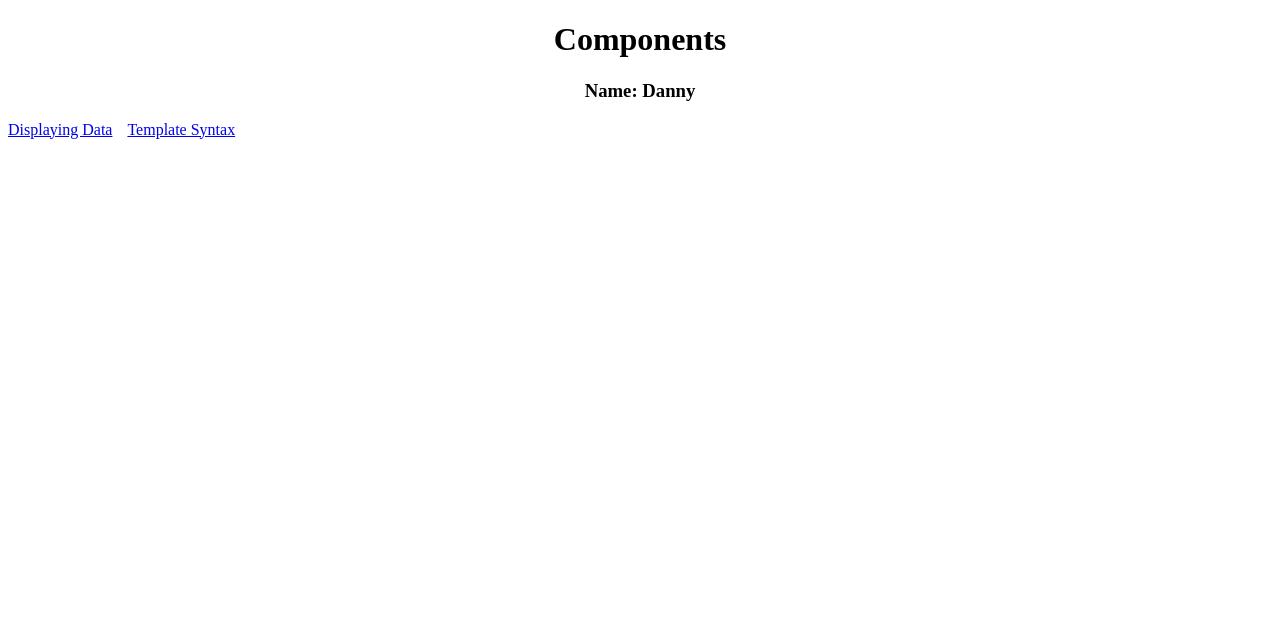
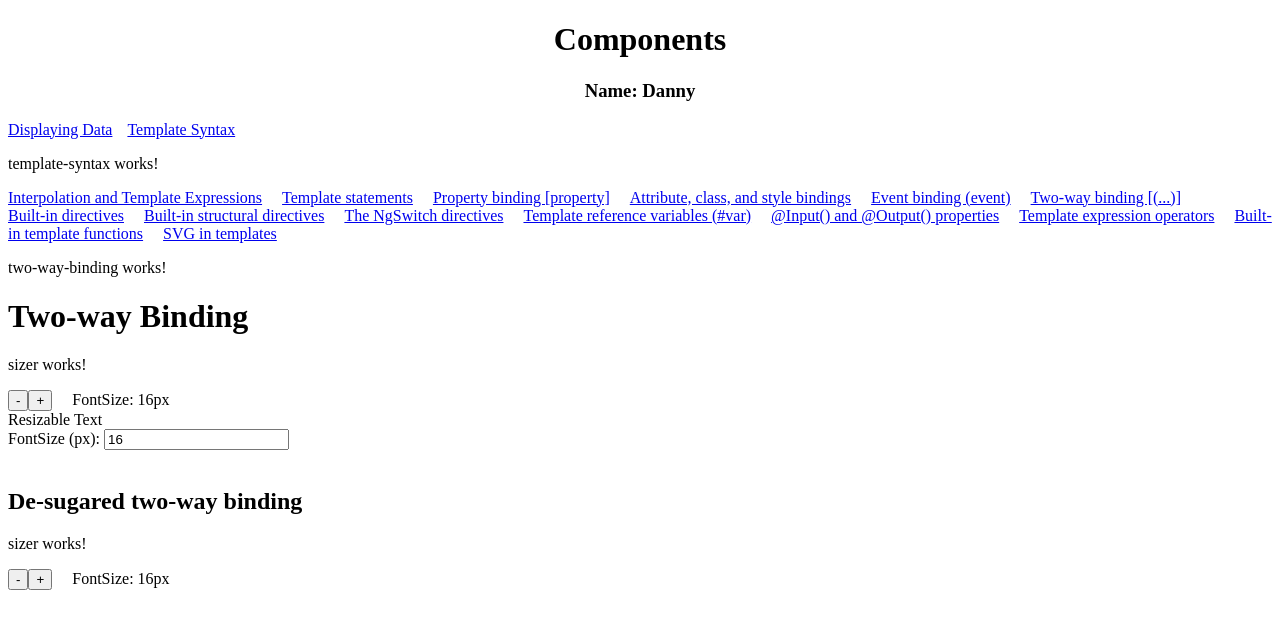
Before and after one commit to duannd/angular2, an Angular app in the folder components/: page /template-syntax/two-way-binding in a window 1280 px wide. Before the commit this address led to /. Shown: the top 628 px of the page. Built offline with nearby package versions, Linux system fonts and the light colour scheme.

Commit message:
Components & Templates :: Template syntax :: Two-way Binding

```diff
--- /dev/null
+++ b/components/src/app/template/sizer/sizer.component.html
@@ -0,0 +1,6 @@
+<p>sizer works!</p>
+<div>
+  <button (click)="dec()" title="smaller">-</button>
+  <button (click)="inc()" title="bigger">+</button>
+  <label style="margin-left: 20px" [style.font-size.px]="size">FontSize: {{size}}px</label>
+</div>
--- /dev/null
+++ b/components/src/app/template/sizer/sizer.component.ts
@@ -0,0 +1,32 @@
+import {Component, EventEmitter, Input, OnInit, Output} from '@angular/core';
+
+@Component({
+  selector: 'app-sizer',
+  templateUrl: './sizer.component.html',
+  styles: []
+})
+export class SizerComponent implements OnInit {
+
+  @Input() size: number | string;
+  @Output() sizeChange = new EventEmitter<number>();
+
+  constructor() {
+  }
+
+  ngOnInit() {
+  }
+
+  dec() {
+    this.resize(-1);
+  }
+
+  inc() {
+    this.resize(+1);
+  }
+
+  resize(delta: number) {
+    this.size = Math.min(40, Math.max(8, +this.size + delta));
+    this.sizeChange.emit(this.size);
+  }
+
+}
--- a/components/src/app/template/template-routing.module.ts
+++ b/components/src/app/template/template-routing.module.ts
@@ -6,6 +6,7 @@ import {StatementsComponent} from './statements/statements.component';
 import {BindingPropretyComponent} from './binding-proprety/binding-proprety.component';
 import {BindingOthersComponent} from './binding-others/binding-others.component';
 import {BindingEventComponent} from './binding-event/binding-event.component';
+import {TwoWayBindingComponent} from './two-way-binding/two-way-binding.component';
 
 
 const routes: Routes = [
@@ -17,7 +18,8 @@ const routes: Routes = [
       {path: 'statements', component: StatementsComponent},
       {path: 'binding-property', component: BindingPropretyComponent},
       {path: 'binding-others', component: BindingOthersComponent},
-      {path: 'binding-event', component: BindingEventComponent}
+      {path: 'binding-event', component: BindingEventComponent},
+      {path: 'two-way-binding', component: TwoWayBindingComponent}
     ]
   }
 ];
--- a/components/src/app/template/template-syntax.component.html
+++ b/components/src/app/template/template-syntax.component.html
@@ -5,14 +5,11 @@
   <a [routerLink]="['binding-property']"><span>Property binding [property]</span></a>
   <a [routerLink]="['binding-others']"><span>Attribute, class, and style bindings</span></a>
   <a [routerLink]="['binding-event']"><span>Event binding (event)</span></a>
+  <a [routerLink]="['two-way-binding']"><span>Two-way binding [(...)]</span></a>
 </div>
 <div>
-  <a [routerLink]="['']"><span>Two-way binding [(...)]</span></a>
-  <a [routerLink]="['']"><span>Two-way binding in forms</span></a>
   <a [routerLink]="['']"><span>Built-in directives</span></a>
   <a [routerLink]="['']"><span>Built-in structural directives</span></a>
-</div>
-<div>
   <a [routerLink]="['']"><span>The NgSwitch directives</span></a>
   <a [routerLink]="['']"><span>Template reference variables (#var)</span></a>
   <a [routerLink]="['']"><span>@Input() and @Output() properties</span></a>
--- /dev/null
+++ b/components/src/app/template/two-way-binding/two-way-binding.component.html
@@ -0,0 +1,12 @@
+<p>two-way-binding works!</p>
+<h1 id="two-way">Two-way Binding</h1>
+<div id="two-way-1">
+  <app-sizer [(size)]="fontSizePx"></app-sizer>
+  <div [style.font-size.px]="fontSizePx">Resizable Text</div>
+  <label>FontSize (px): <input [(ngModel)]="fontSizePx"></label>
+</div>
+<br>
+<div id="two-way-2">
+  <h2>De-sugared two-way binding</h2>
+  <app-sizer [size]="fontSizePx" (sizeChange)="fontSizePx=$event"></app-sizer>
+</div>
--- /dev/null
+++ b/components/src/app/template/two-way-binding/two-way-binding.component.ts
@@ -0,0 +1,17 @@
+import { Component, OnInit } from '@angular/core';
+
+@Component({
+  selector: 'app-two-way-binding',
+  templateUrl: './two-way-binding.component.html',
+  styles: []
+})
+export class TwoWayBindingComponent implements OnInit {
+
+  fontSizePx = 16;
+
+  constructor() { }
+
+  ngOnInit() {
+  }
+
+}
```
Also changed, not shown: components/src/app/template/template.module.ts (+8 -2 lines).
